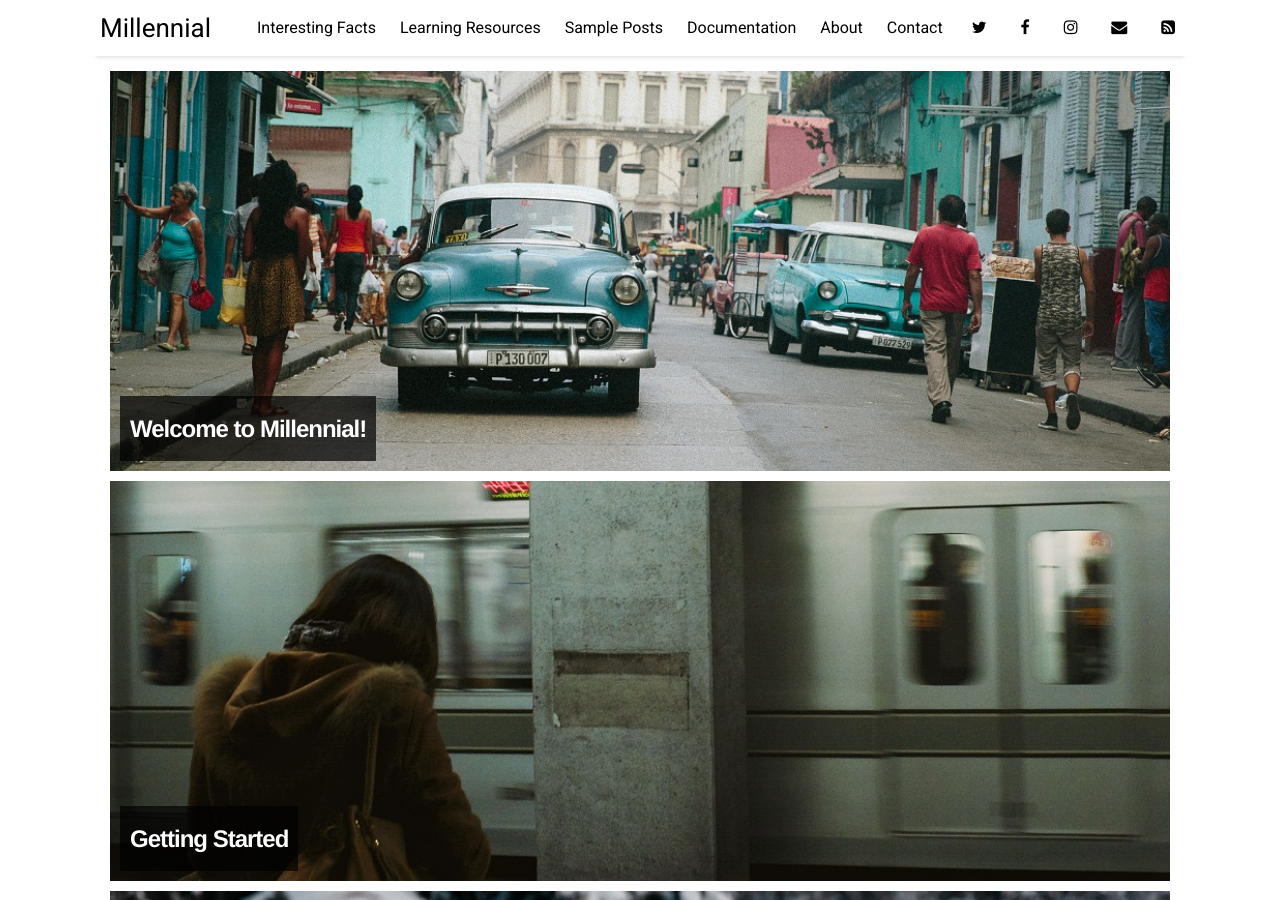
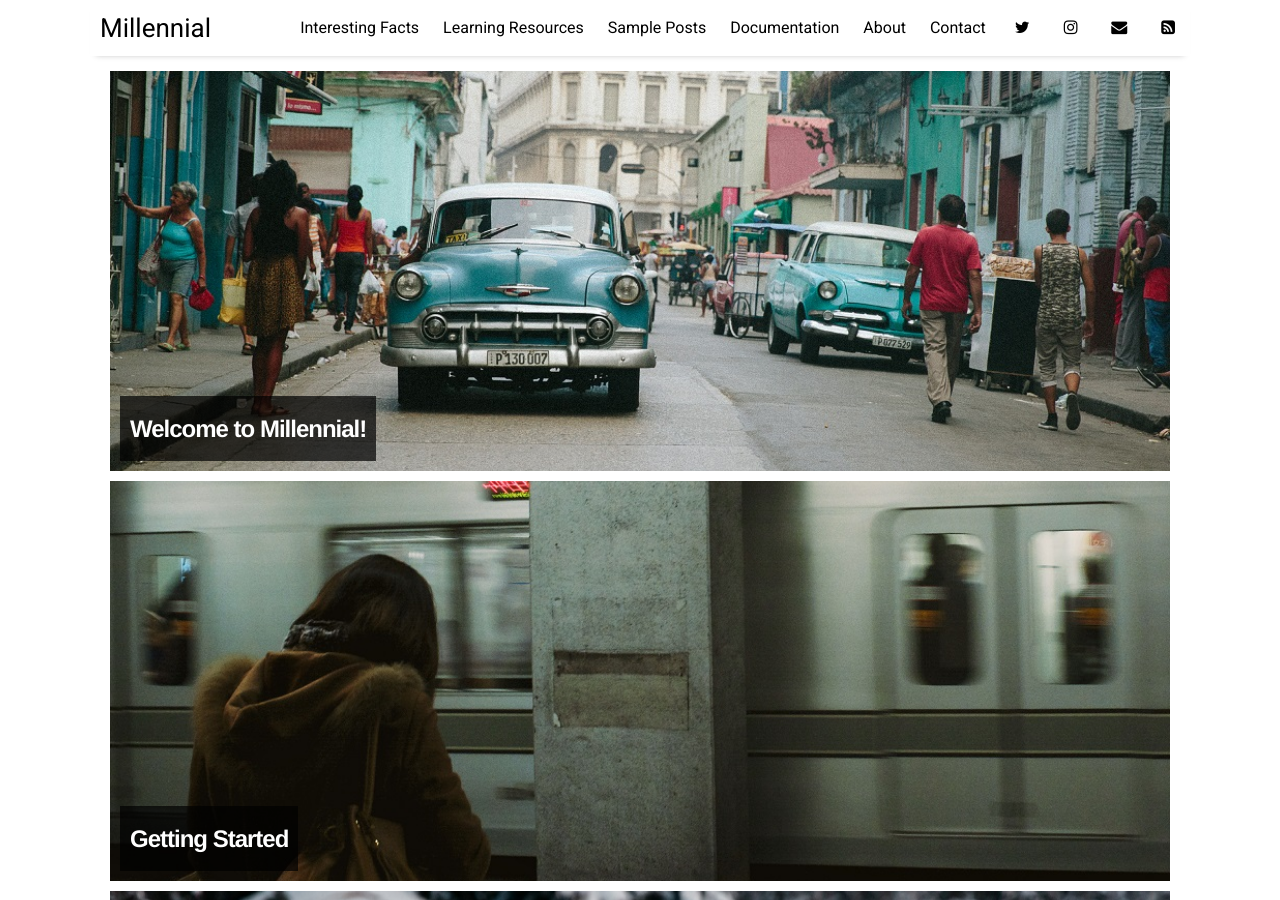
Before and after one commit to Tomas-Zazueta/zazueta.info, a Jekyll site: the page built from index.html, in a window 1280 px wide and 900 px high. Built offline with Jekyll 4.4.1, drawn with Linux system fonts in a browser that asks for light colours; nearby versions of some CDN libraries; the list of posts is cut into pages by our own code.

Commit message:
Edit Millenial settings

```diff
--- a/_data/settings.yml
+++ b/_data/settings.yml
@@ -1,10 +1,10 @@
 # Change 'comments' to true for Disqus comments
 disqus:
   comments: false
-  disqus_shortname: 'millennial-3'
+  disqus_shortname: 'zazueta-info'
 
 # If you are not using Google Analytics, please change 'google-ID' to an empty string
-google-ID: 'UA-112060364-2'
+google-ID: ''
 
 menu:
 - {name: 'Interesting Facts',  url: 'facts'}
@@ -16,10 +16,9 @@
 
 # Available social icons are powered by Font Awesome, so you can use any icon that they offer
 social:
-- {icon: 'twitter', link:    'https://twitter.com/paululele'}
-- {icon: 'facebook', link:   'https://www.facebook.com/paululele'}
-- {icon: 'instagram', link:  'https://instagram.com/paululele'}
-- {icon: 'envelope', link:   'mailto:hello@paulle.ca'}
+- {icon: 'twitter', link:    'https://twitter.com/topmazazu'}
+- {icon: 'instagram', link:  'https://instagram.com/tommyzazueta'}
+- {icon: 'envelope', link:   'mailto:tomasjustinzazueta@gmail.com'}
 - {icon: 'rss-square', link: 'feed.xml'}
 # - {icon: 'rss-square', link: 'rss-feed.xml'}
 
```
Also changed, not shown: README.md (deleted).
